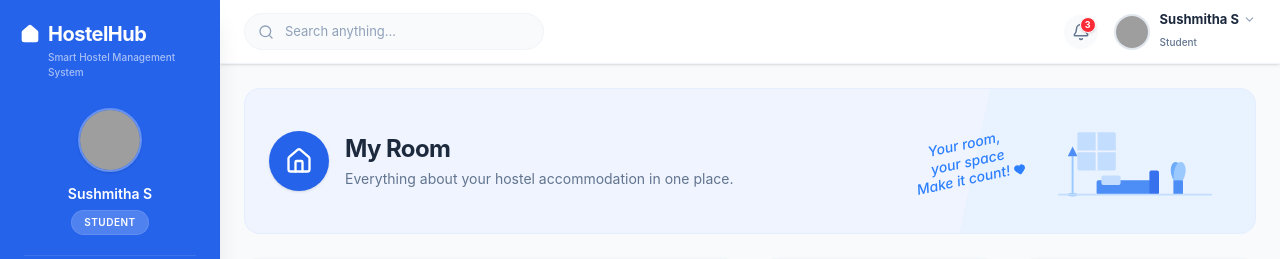
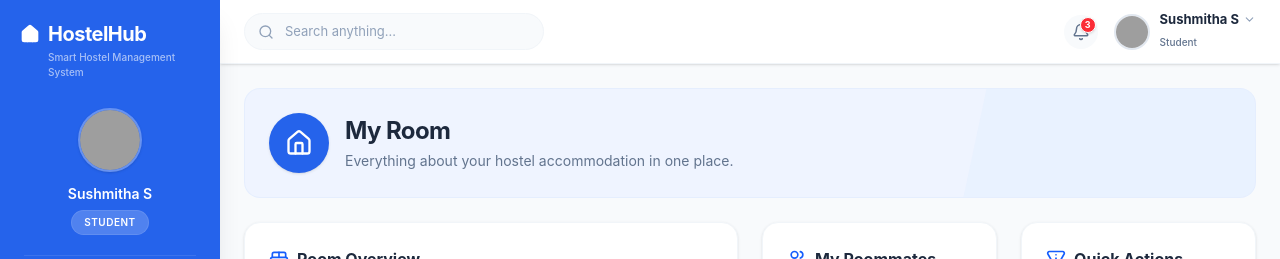
Before and after one commit to Senthamizh252/HostelHub, a React app in the folder frontend/: page /student/room in a window 1280 px wide. Shown: the top 259 px of the page. Built offline with nearby package versions, Linux system fonts and the light colour scheme; grey boxes are pictures that could not be loaded; the HTML template or start-up script is replaced by a standard one.

Commit message:
fix: remove room illustration graphic from Room page header

```diff
--- a/frontend/src/pages/student/Room.jsx
+++ b/frontend/src/pages/student/Room.jsx
@@ -95,36 +95,7 @@ const StudentRoom = () => {
           </div>
         </div>
 
-        {/* Header Graphic */}
-        <div className="relative z-10 flex items-center pr-4 hidden sm:flex">
-          <div className="text-blue-500 font-medium text-sm italic transform -rotate-12 mr-8 text-center leading-tight">
-            Your room,<br/>your space<br/>Make it count! <Heart size={12} className="inline fill-current text-blue-500" />
-          </div>
 
-          {/* Simple Room Illustration via CSS/SVG */}
-          <div className="relative w-40 h-24 flex items-end">
-             <svg viewBox="0 0 160 100" className="w-full h-full opacity-90">
-               {/* Wall/Window */}
-               <rect x="20" y="20" width="40" height="40" fill="#bfdbfe" rx="2" />
-               <line x1="40" y1="20" x2="40" y2="60" stroke="#eff4ff" strokeWidth="2" />
-               <line x1="20" y1="40" x2="60" y2="40" stroke="#eff4ff" strokeWidth="2" />
-               {/* Plant */}
-               <path d="M120 70 C110 50 130 40 130 70 Z" fill="#60a5fa" />
-               <path d="M130 70 C140 50 120 40 120 70 Z" fill="#93c5fd" />
-               <rect x="120" y="70" width="10" height="15" fill="#3b82f6" rx="1" />
-               {/* Lamp */}
-               <line x1="15" y1="85" x2="15" y2="45" stroke="#93c5fd" strokeWidth="2" />
-               <polygon points="10,45 20,45 15,35" fill="#3b82f6" />
-               <ellipse cx="15" cy="85" rx="5" ry="2" fill="#93c5fd" />
-               {/* Bed */}
-               <rect x="40" y="70" width="60" height="15" fill="#3b82f6" rx="2" />
-               <rect x="95" y="60" width="10" height="25" fill="#2563eb" rx="2" />
-               <rect x="45" y="65" width="20" height="10" fill="#bfdbfe" rx="2" />
-               {/* Floor line */}
-               <line x1="0" y1="85" x2="160" y2="85" stroke="#bfdbfe" strokeWidth="2" />
-             </svg>
-          </div>
-        </div>
 
         {/* Background decorations */}
         <div className="absolute top-0 right-0 w-80 h-full bg-blue-100/30 -skew-x-12 translate-x-10"></div>
```
